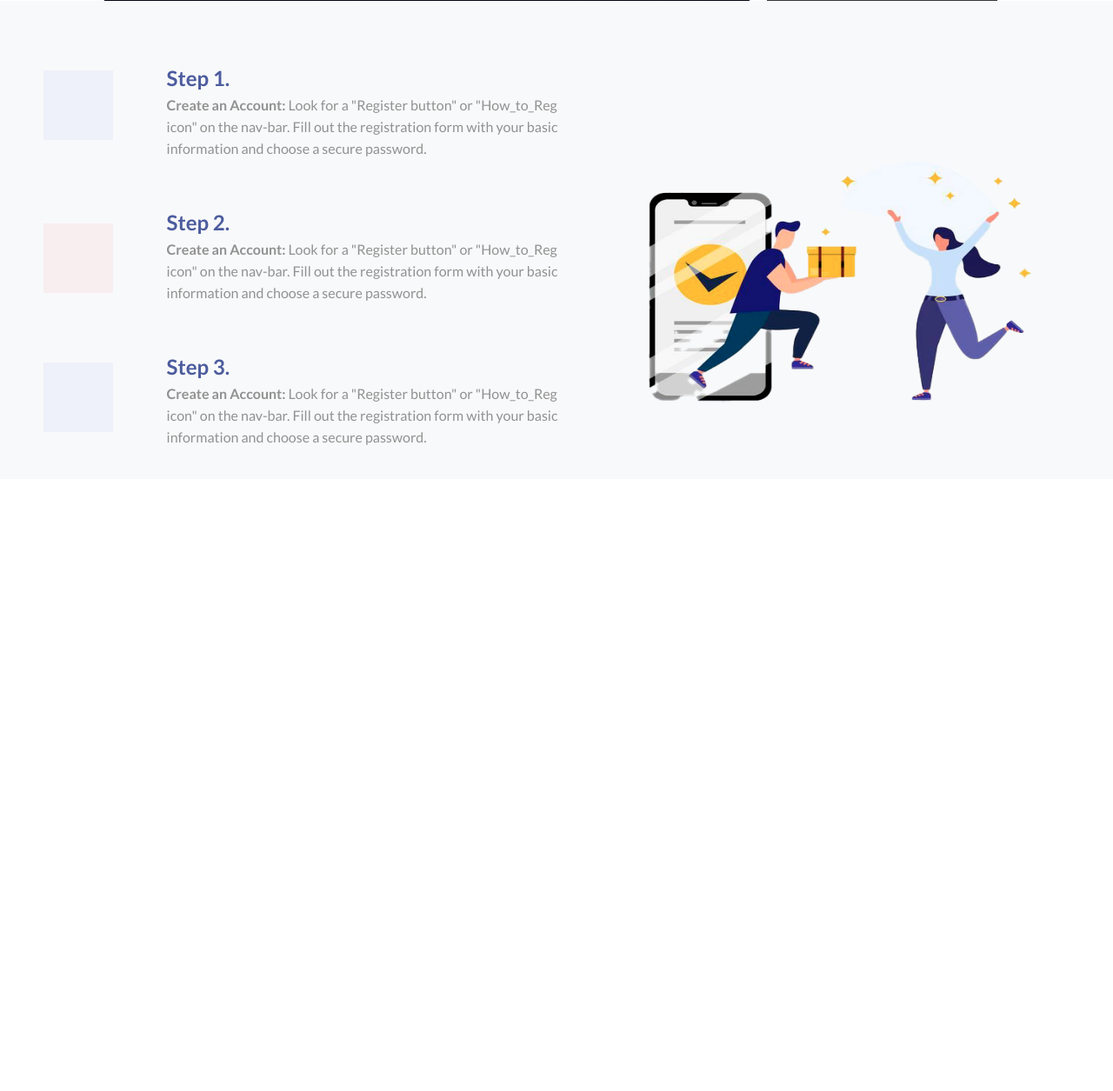
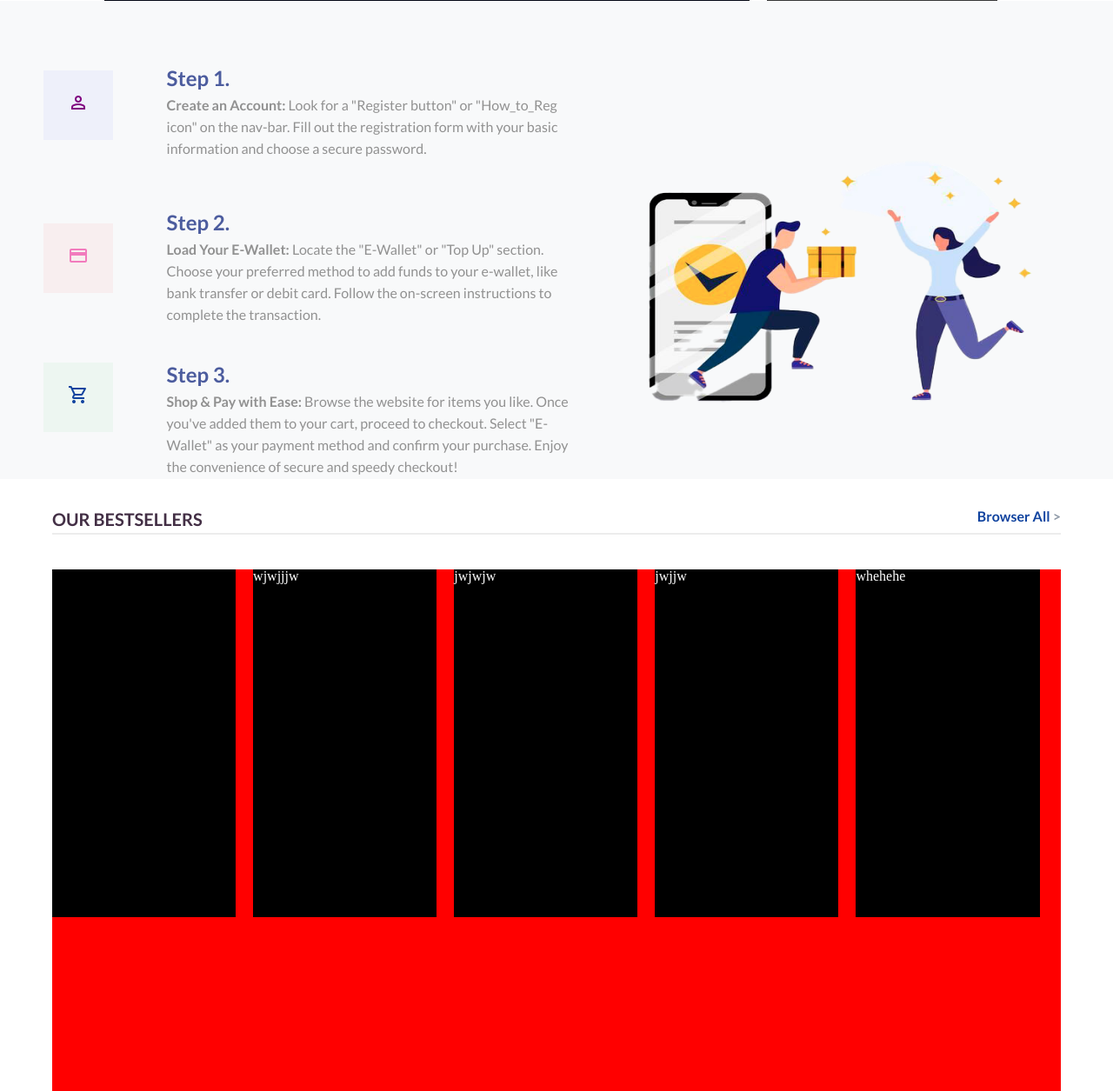
Before and after one commit to mayor167/RAOLAK-SCHOOL_E-COMMERCE, a PHP site: page / in a window 1280 px wide. Shown: the part 784-2039 px from the top of the page at 87% size. Before the commit the page ends 1296 px from the top, so only its background shows below. Run offline with PHP 8.4, Linux system fonts and the light colour scheme; grey boxes are pictures that could not be loaded.

Commit message:
New update on index page

```diff
--- a/index.css
+++ b/index.css
@@ -189,7 +189,7 @@ nav ul li a{
  .last-nav-bar p,a{
     color: #10439F;
     text-decoration: none;
-    font-family: Lato;
+    font-family: 'lato';
 }
 main{
     display: flex;
@@ -200,7 +200,7 @@ main{
 }
 main .product_slider{
     width: 70%;
-    background-image: linear-gradient(rgb(0,0,0,0.65),rgb(0,0,0,0.65),rgb(0,0,0,0.65),rgb(0,0,0,0.65)),url('index_images/new_arrival.jpeg');
+    background-image: linear-gradient(rgb(0,0,0,0.65),rgb(0,0,0,0.65),rgb(0,0,0,0.65),rgb(0,0,0,0.65)),url('index_images/Happy_New_month_message.jpeg');
     background-repeat: no-repeat;
     background-size: cover;
     background-position: center;
@@ -218,6 +218,9 @@ main .product_slider{
     }
     60%, 80%{
         background-image:linear-gradient(rgb(0,0,0,0.65),rgb(0,0,0,0.65),rgb(0,0,0,0.65),rgb(0,0,0,0.65)),url('index_images/sneakers.jpg');
+    }
+    80%, 100%{
+        background-image: linear-gradient(rgb(0,0,0,0.65),rgb(0,0,0,0.65),rgb(0,0,0,0.65),rgb(0,0,0,0.65)),url('index_images/Happy_New_month_message.jpeg');
     }
 }
 main .cheap_sales{
@@ -371,6 +374,22 @@ padding-bottom: 15px;
 .col_icons .box2{
     background-color: #f8eeef;
 }
+.col_icons .box3{
+    background-color: #edf6f1;
+}
+.box1 span{
+    margin-top: 25px;
+    color: hsl(300, 100%, 25%);
+
+}
+.box2 span{
+    margin-top: 25px;
+    color: #F27BBD;
+}
+.box3 span{
+    margin-top: 25px;
+    color: #10439F;
+}
 .col_steps{
     width: 40%;
     height: 100%;
@@ -398,3 +417,54 @@ padding-bottom: 15px;
     height: 100%;
     padding-left: 30px;
 }
+.gallery_product_caption{
+    margin-top: 5px;
+    margin-right: 60px;
+    margin-left: 60px;
+    border-bottom: 2px solid #ececec;
+    margin-top: 30px;
+    margin-bottom: 40px;
+}
+.gallery_product_caption h1{
+    font-family: 'lato';
+    color: #432f45;
+    font-size: 20px;
+    line-height: 32px;
+}
+.gallery_product_caption span a{
+    font-family: 'lato';
+    float:right;
+    font-size: 16px;
+    font-weight: 700;
+    color:#10439F;
+    line-height: 26px;
+}
+.gallery_product_caption .forward_arrow{
+    color: #8f9aa8;
+    font-family:'lato';
+    font-size: 16px;
+    padding-left: 5 px;
+}
+
+.product_gallery .wrapper{
+    display: flex;
+    background-color: red;
+    height: 600px;
+    margin-top: 5px;
+    margin-right: 60px;
+    margin-left: 60px;
+}
+.product_gallery .shirts_hoods{
+    flex: 1;
+    width: 100%;
+    height: 400px;
+
+}
+.shirts_hoods div{
+    color: #fff;
+    width:18.2%;
+    background-color:black;
+    height: 400px;
+    float: left;
+    margin-right: 20px;
+}
--- a/index.html
+++ b/index.html
@@ -116,26 +116,54 @@
    <div class="how_to_register">
     <div class="wrapper">
         <div class="col_icons">
-            <div class="box1"></div><br><br><br><br><br><br>
-            <div class="box2"></div><br><br><br><br><br>
-            <div class="box1"></div>
+            <div class="box1">
+                <center>
+                    <span class="icon material-symbols-outlined">person</span>
+                </center>
+
+            </div><br><br><br><br><br><br>
+            <div class="box2">
+                <center>
+                    <span class="icon material-symbols-outlined">credit_card</span>
+                </center>
+            </div>
+            <br><br><br><br><br>
+            <div class="box3">
+                <center>
+                    <span class="icon material-symbols-outlined">shopping_cart</span>
+                </center>
+            </div>
         </div>
     <div class="col_steps">
         <h1>Step 1.</h1>
     <p><b>Create an Account: </b>Look for a "Register button" or "How_to_Reg icon" on the nav-bar. Fill out the registration form with your basic information and choose a secure password.</p>
     <br><br><br><br>
     <h1>Step 2.</h1>
-    <p><b>Create an Account: </b>Look for a "Register button" or "How_to_Reg icon" on the nav-bar. Fill out the registration form with your basic information and choose a secure password.</p>
-    <br><br><br><br>
+    <p><b>Load Your E-Wallet:</b> Locate the "E-Wallet" or "Top Up" section. Choose your preferred method to add funds to your e-wallet, like bank transfer or debit card. Follow the on-screen instructions to complete the transaction.</p>
+    <br><br><br>
     <h1>Step 3.</h1>
-    <p><b>Create an Account: </b>Look for a "Register button" or "How_to_Reg icon" on the nav-bar. Fill out the registration form with your basic information and choose a secure password.</p>
+    <p><b>Shop & Pay with Ease:</b> Browse the website for items you like. Once you've added them to your cart, proceed to checkout. Select "E-Wallet" as your payment method and confirm your purchase. Enjoy the convenience of secure and speedy checkout!</p>
     </div>
-
     <div class="col_means_of_payment">
-        <img src="index_images/procedure.png" alt="">
+        <img src="index_images/procedure.png" alt="procdures">
     </div>
     </div>
+   </div>
+   <div class="gallery_product_caption">
+    <h1>OUR BESTSELLERS <span><a href="#">Browser All <span class="forward_arrow">></span></a></span></h1>
+   </div>
+   <div class="product_gallery">
+    <div class="wrapper">
+        <div class="shirts_hoods">
+                <div>
 
+                </div>
+                <div>wjwjjjw</div>
+                <div>jwjwjw</div>
+                <div>jwjjw</div>
+                <div>whehehe</div>
+        </div>
+    </div>
 
    </div>
 </body>
```
Also changed, not shown: index_images/Happy_New_month_message.jpeg (added).
